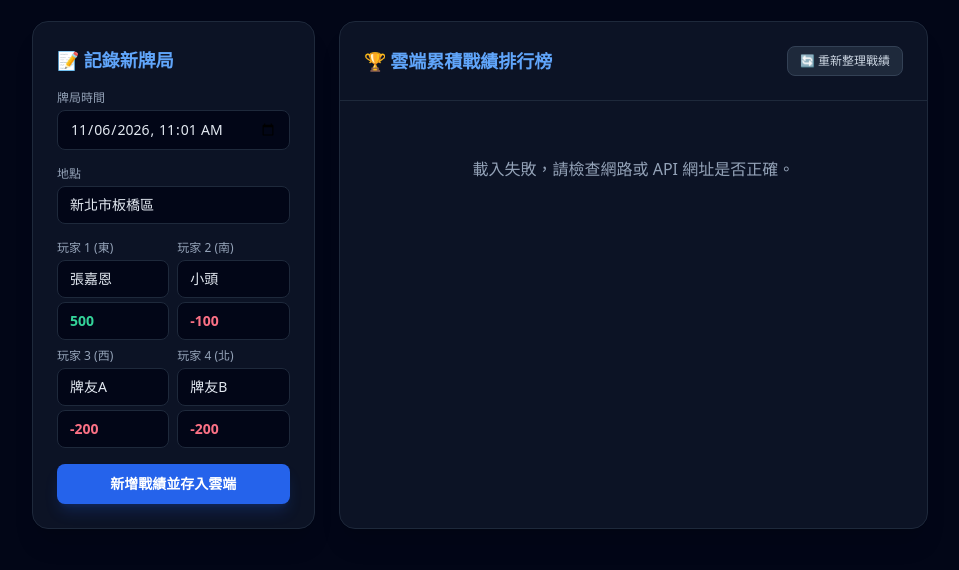
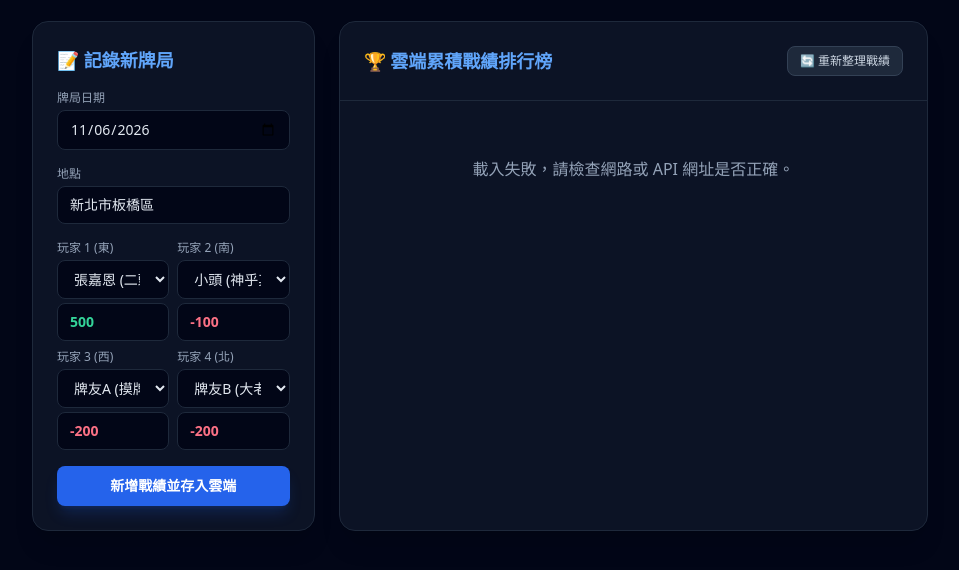
Before and after one commit to ZJL042916/-, a plain HTML site: page index.html in a window 1280 px wide. Shown: the part 82-652 px from the top of the page, without its empty margins (160-1119 px from the left). Drawn offline with nearby package versions, Linux system fonts and the light colour scheme; no server answers.

Commit message:
Update index.html

```diff
--- a/index.html
+++ b/index.html
@@ -48,8 +48,9 @@
                     <h2 class="text-lg font-semibold text-blue-400 mb-4">📝 記錄新牌局</h2>
                     <form id="gameForm" class="space-y-4">
                         <div>
-                            <label class="block text-xs text-slate-400 mb-1">牌局時間</label>
-                            <input type="datetime-local" id="gameTime" class="w-full bg-slate-950 border border-slate-800 rounded-lg px-3 py-2 text-sm text-slate-200 focus:outline-none focus:border-blue-500" required>
+                            <label class="block text-xs text-slate-400 mb-1">牌局日期</label>
+                            <!-- 改為一般選日期的格式 -->
+                            <input type="date" id="gameDate" class="w-full bg-slate-950 border border-slate-800 rounded-lg px-3 py-2 text-sm text-slate-200 focus:outline-none focus:border-blue-500" required>
                         </div>
                         <div>
                             <label class="block text-xs text-slate-400 mb-1">地點</label>
@@ -60,24 +61,32 @@
                             <div class="grid grid-cols-2 gap-2">
                                 <div>
                                     <label class="block text-xs text-slate-400 mb-1">玩家 1 (東)</label>
-                                    <input type="text" id="p1Name" value="張嘉恩" class="w-full bg-slate-950 border border-slate-800 rounded-lg px-3 py-2 text-sm text-slate-200" required>
+                                    <select id="p1Name" class="w-full bg-slate-950 border border-slate-800 rounded-lg px-3 py-2 text-sm text-slate-200 focus:outline-none focus:border-blue-500" required>
+                                        <!-- 動態載入牌友綽號 -->
+                                    </select>
                                     <input type="number" id="p1Score" placeholder="得分" value="500" class="w-full mt-1 bg-slate-950 border border-slate-800 rounded-lg px-3 py-2 text-sm text-emerald-400 font-bold" required>
                                 </div>
                                 <div>
                                     <label class="block text-xs text-slate-400 mb-1">玩家 2 (南)</label>
-                                    <input type="text" id="p2Name" value="小頭" class="w-full bg-slate-950 border border-slate-800 rounded-lg px-3 py-2 text-sm text-slate-200" required>
+                                    <select id="p2Name" class="w-full bg-slate-950 border border-slate-800 rounded-lg px-3 py-2 text-sm text-slate-200 focus:outline-none focus:border-blue-500" required>
+                                        <!-- 動態載入牌友綽號 -->
+                                    </select>
                                     <input type="number" id="p2Score" placeholder="得分" value="-100" class="w-full mt-1 bg-slate-950 border border-slate-800 rounded-lg px-3 py-2 text-sm text-rose-400 font-bold" required>
                                 </div>
                             </div>
                             <div class="grid grid-cols-2 gap-2">
                                 <div>
                                     <label class="block text-xs text-slate-400 mb-1">玩家 3 (西)</label>
-                                    <input type="text" id="p3Name" value="牌友A" class="w-full bg-slate-950 border border-slate-800 rounded-lg px-3 py-2 text-sm text-slate-200" required>
+                                    <select id="p3Name" class="w-full bg-slate-950 border border-slate-800 rounded-lg px-3 py-2 text-sm text-slate-200 focus:outline-none focus:border-blue-500" required>
+                                        <!-- 動態載入牌友綽號 -->
+                                    </select>
                                     <input type="number" id="p3Score" placeholder="得分" value="-200" class="w-full mt-1 bg-slate-950 border border-slate-800 rounded-lg px-3 py-2 text-sm text-rose-400 font-bold" required>
                                 </div>
                                 <div>
                                     <label class="block text-xs text-slate-400 mb-1">玩家 4 (北)</label>
-                                    <input type="text" id="p4Name" value="牌友B" class="w-full bg-slate-950 border border-slate-800 rounded-lg px-3 py-2 text-sm text-slate-200" required>
+                                    <select id="p4Name" class="w-full bg-slate-950 border border-slate-800 rounded-lg px-3 py-2 text-sm text-slate-200 focus:outline-none focus:border-blue-500" required>
+                                        <!-- 動態載入牌友綽號 -->
+                                    </select>
                                     <input type="number" id="p4Score" placeholder="得分" value="-200" class="w-full mt-1 bg-slate-950 border border-slate-800 rounded-lg px-3 py-2 text-sm text-rose-400 font-bold" required>
                                 </div>
                             </div>
@@ -161,13 +170,45 @@
         const WEB_APP_URL = "https://script.google.com/macros/s/AKfycbz3c7X_Amn2wfe02Esonpr6YSDHnrldCdnh2fjq_AZyIgteFi--nO5XUYHwHCjVt4B9/exec";
 
         let games = [];
-        // 從 LocalStorage 載入好友與綽號資料
         let friendsData = JSON.parse(localStorage.getItem('mahjong_friends_data')) || [
             { name: "張嘉恩", nickname: "二頭肌" },
             { name: "小頭", nickname: "神乎其技" },
             { name: "牌友A", nickname: "摸牌手" },
             { name: "牌友B", nickname: "大老千" }
         ];
+
+        // 初始化日期選擇器預設為今天
+        function setDefaultDate() {
+            const today = new Date().toISOString().split('T')[0];
+            document.getElementById('gameDate').value = today;
+        }
+        setDefaultDate();
+
+        // 更新玩家下拉選單選項
+        function updatePlayerSelects() {
+            const selects = ['p1Name', 'p2Name', 'p3Name', 'p4Name'];
+            selects.forEach((id, index) => {
+                const select = document.getElementById(id);
+                if (!select) return;
+                const currentVal = select.value;
+                select.innerHTML = '';
+
+                friendsData.forEach((f, i) => {
+                    const display = `${f.name} (${f.nickname})`;
+                    const opt = document.createElement('option');
+                    opt.value = display;
+                    opt.innerText = display;
+                    select.appendChild(opt);
+
+                    // 預設給不同玩家不同預設值
+                    if (!currentVal && i === index % friendsData.length) {
+                        select.value = display;
+                    }
+                });
+                if (currentVal) select.value = currentVal;
+            });
+        }
+        updatePlayerSelects();
 
         // 分頁切換功能
         function switchTab(tab) {
@@ -181,6 +222,7 @@
                 pageFriends.classList.add('hidden');
                 tabRank.className = "px-4 py-1.5 text-xs font-semibold rounded-lg transition-all bg-blue-600 text-white shadow";
                 tabFriends.className = "px-4 py-1.5 text-xs font-semibold rounded-lg transition-all text-slate-400 hover:text-white";
+                updatePlayerSelects(); // 切回排行榜時更新下拉選單
             } else {
                 pageRank.classList.add('hidden');
                 pageFriends.classList.remove('hidden');
@@ -189,13 +231,6 @@
                 renderFriendsTable();
             }
         }
-
-        function setDefaultDateTime() {
-            const now = new Date();
-            now.setMinutes(now.getMinutes() - now.getTimezoneOffset());
-            document.getElementById('gameTime').value = now.toISOString().slice(0, 16);
-        }
-        setDefaultDateTime();
 
         // 1. 從 Google 試算表讀取資料
         async function loadGames() {
@@ -250,11 +285,7 @@
 
             const mvpBanner = document.getElementById('mvpBanner');
             if (mvp && mvp.totalGames >= 1) {
-                // 檢查是否有對應的綽號
-                const found = friendsData.find(f => f.name === mvp.name);
-                const displayName = found ? `${mvp.name} (${found.nickname})` : mvp.name;
-
-                document.getElementById('mvpName').innerText = displayName;
+                document.getElementById('mvpName').innerText = mvp.name;
                 document.getElementById('mvpRate').innerText = `${mvp.rate}%`;
                 mvpBanner.classList.remove('hidden');
             } else {
@@ -274,14 +305,10 @@
                 const scoreClass = data.totalScore >= 0 ? 'text-emerald-400 font-bold' : 'text-rose-400 font-bold';
                 const scoreText = data.totalScore > 0 ? `+${data.totalScore}` : data.totalScore;
 
-                // 顯示名字與綽號
-                const found = friendsData.find(f => f.name === name);
-                const displayName = found ? `${name} <span class="text-xs text-sky-400 font-normal">(${found.nickname})</span>` : name;
-
                 tbody.innerHTML += `
                     <tr class="hover:bg-slate-800/35 transition-colors">
                         <td class="py-3 px-4 font-semibold text-sky-400">#${idx + 1}</td>
-                        <td class="py-3 px-4 font-medium text-white">${displayName}</td>
+                        <td class="py-3 px-4 font-medium text-white">${name}</td>
                         <td class="py-3 px-4 text-center text-slate-300">${data.totalGames}</td>
                         <td class="py-3 px-4 text-center text-slate-300">${winRate}%</td>
                         <td class="py-3 px-4 text-right ${scoreClass}">${scoreText}</td>
@@ -323,6 +350,7 @@
                 document.getElementById('friendName').value = '';
                 document.getElementById('friendNickname').value = '';
                 renderFriendsTable();
+                updatePlayerSelects();
                 alert(`成功新增牌友：${name} (${nickname})`);
             }
         });
@@ -332,6 +360,7 @@
             friendsData.splice(index, 1);
             localStorage.setItem('mahjong_friends_data', JSON.stringify(friendsData));
             renderFriendsTable();
+            updatePlayerSelects();
         }
 
         // 4. 提交新戰績到 Google 試算表
@@ -342,7 +371,7 @@
             btn.disabled = true;
 
             const newGame = {
-                timestamp: document.getElementById('gameTime').value,
+                timestamp: document.getElementById('gameDate').value,
                 location: document.getElementById('location').value,
                 p1Name: document.getElementById('p1Name').value,
                 p1Score: document.getElementById('p1Score').value,
@@ -364,7 +393,8 @@
 
                 alert('戰績已成功同步至 Google 雲端！');
                 document.getElementById('gameForm').reset();
-                setDefaultDateTime();
+                setDefaultDate();
+                updatePlayerSelects();
                 setTimeout(loadGames, 1500);
             } catch (error) {
                 console.error('上傳失敗:', error);
```
